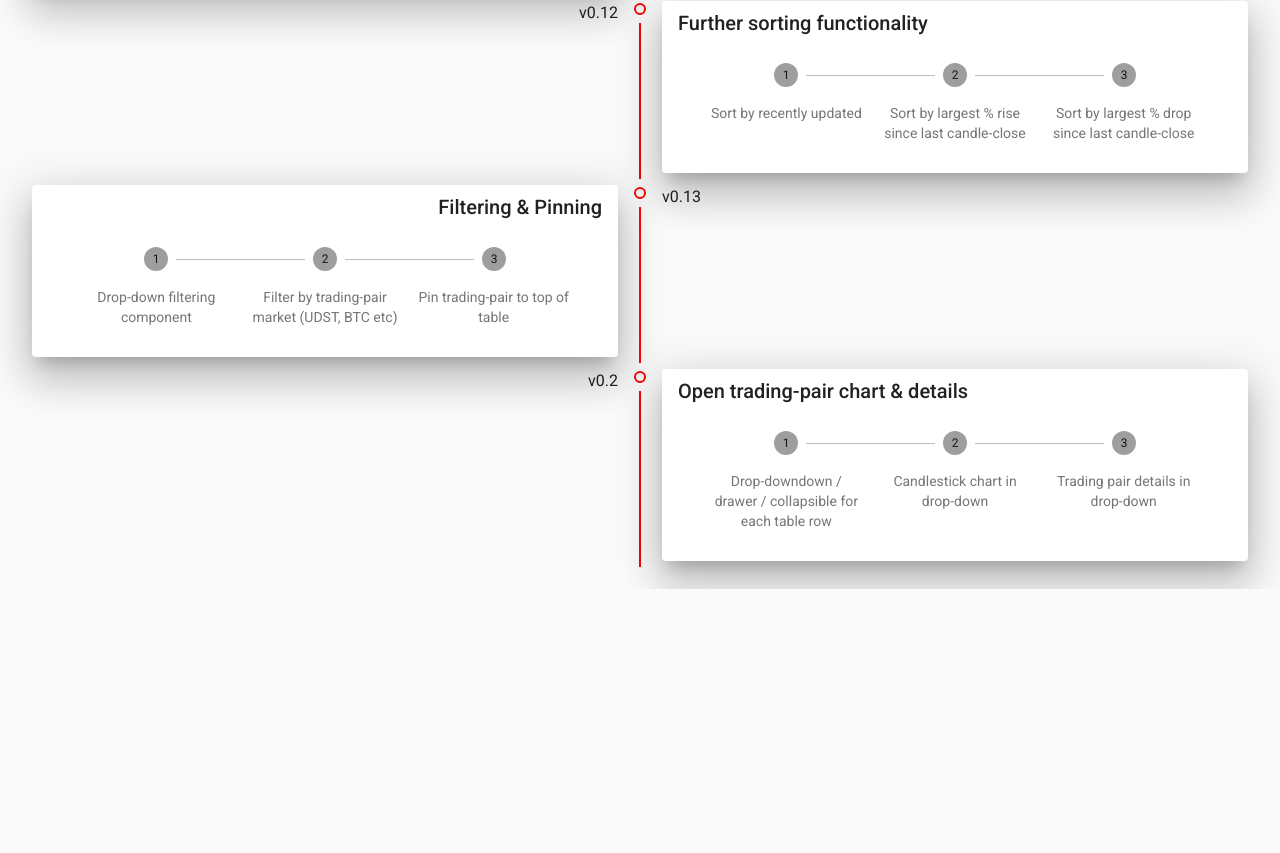
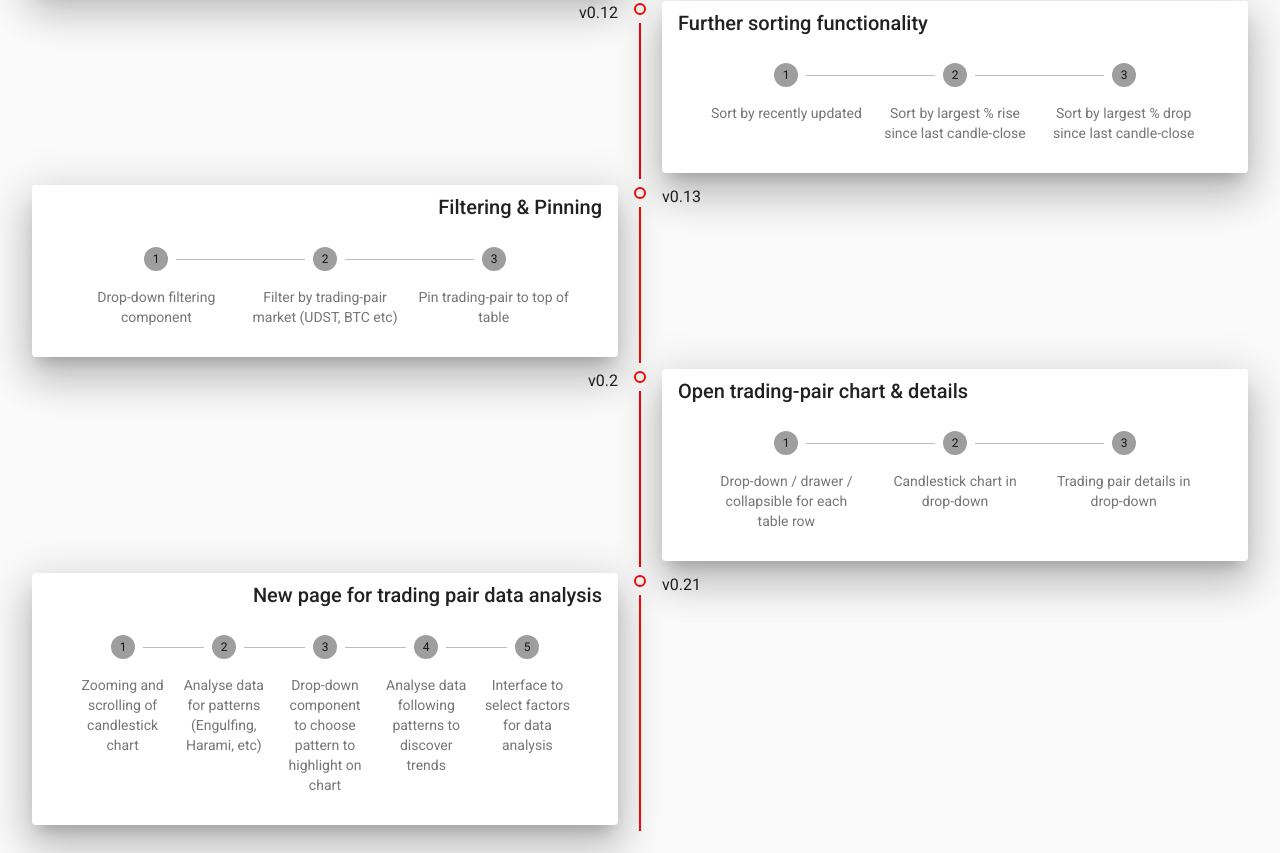
Before and after one commit to swdpcomputing/candle-data, a React (Create React App) app: page /timeline in a window 1280 px wide. Shown: the part 607-1460 px from the top of the page. Before the commit the page ends 1196 px from the top, so only its background shows below. Built offline with nearby package versions, Linux system fonts and the light colour scheme.

Commit message:
Edit typo on timeline

```diff
--- a/src/components/candleDataTimeline.jsx
+++ b/src/components/candleDataTimeline.jsx
@@ -79,9 +79,26 @@ const CandleDataTimeline = () => {
         oppositeContent={"v0.2"}
         // prettier-ignore
         items={[
-          { itemText: "Drop-downdown / drawer / collapsible for each table row"},
+          { itemText: "Drop-down / drawer / collapsible for each table row"},
           { itemText: "Candlestick chart in drop-down" },
           { itemText: "Trading pair details in drop-down" },
+        ]}
+        activeStep={-1}
+        dotColour={"secondary"}
+        dotVariant={"outlined"}
+        connectorColour={"secondary"}
+      />
+
+      <StepperMUIWrapper
+        titleText={"New page for trading pair data analysis"}
+        oppositeContent={"v0.21"}
+        // prettier-ignore
+        items={[
+          { itemText: "Zooming and scrolling of candlestick chart"},
+          { itemText: "Analyse data for patterns (Engulfing, Harami, etc)" },
+          { itemText: "Drop-down component to choose pattern to highlight on chart" },
+          { itemText: "Analyse data following patterns to discover trends" },
+          { itemText: "Interface to select factors for data analysis" },
         ]}
         activeStep={-1}
         dotColour={"secondary"}
```
